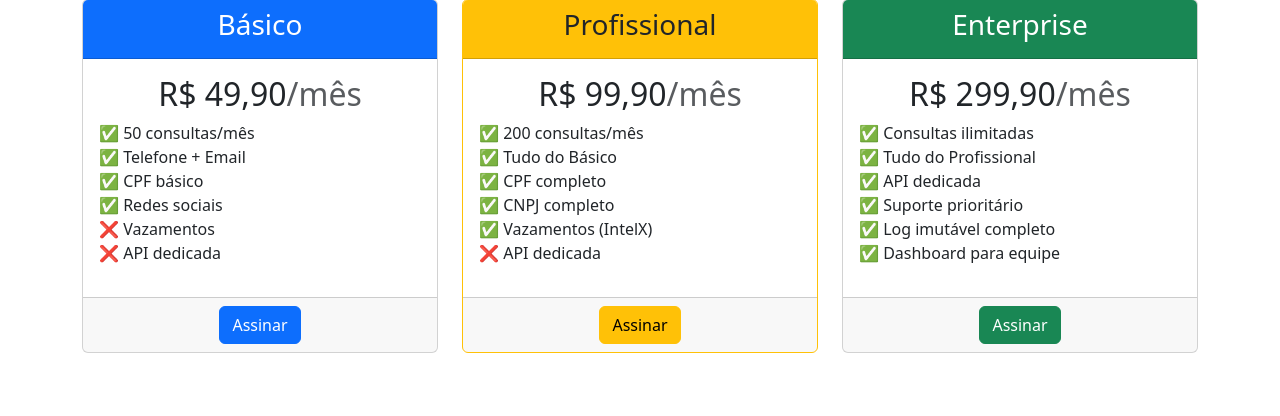
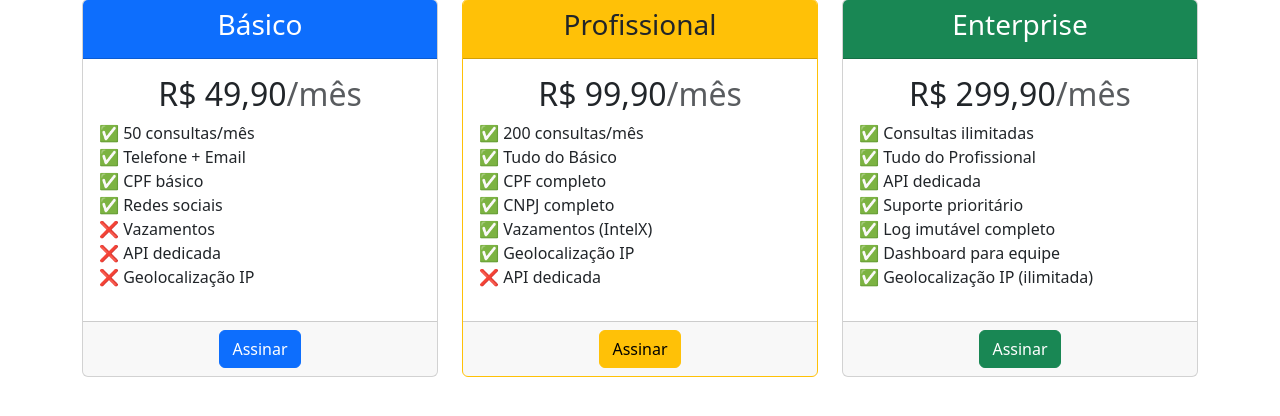
Before and after one commit to Scdpi1/scdpi-osint-pro, a Flask app: page /planos in a window 1280 px wide. Shown: the part 201-617 px from the top of the page. Run offline with Flask 3, Linux system fonts and the light colour scheme.

Commit message:
feat: adiciona geolocalização IP aos planos

```diff
--- a/templates/planos.html
+++ b/templates/planos.html
@@ -34,6 +34,7 @@
                             <li>✅ Redes sociais</li>
                             <li>❌ Vazamentos</li>
                             <li>❌ API dedicada</li>
+                            <li>❌ Geolocalização IP</li>
                         </ul>
                     </div>
                     <div class="card-footer text-center">
@@ -55,6 +56,7 @@
                             <li>✅ CPF completo</li>
                             <li>✅ CNPJ completo</li>
                             <li>✅ Vazamentos (IntelX)</li>
+                            <li>✅ Geolocalização IP</li>
                             <li>❌ API dedicada</li>
                         </ul>
                     </div>
@@ -78,6 +80,7 @@
                             <li>✅ Suporte prioritário</li>
                             <li>✅ Log imutável completo</li>
                             <li>✅ Dashboard para equipe</li>
+                            <li>✅ Geolocalização IP (ilimitada)</li>
                         </ul>
                     </div>
                     <div class="card-footer text-center">
```
